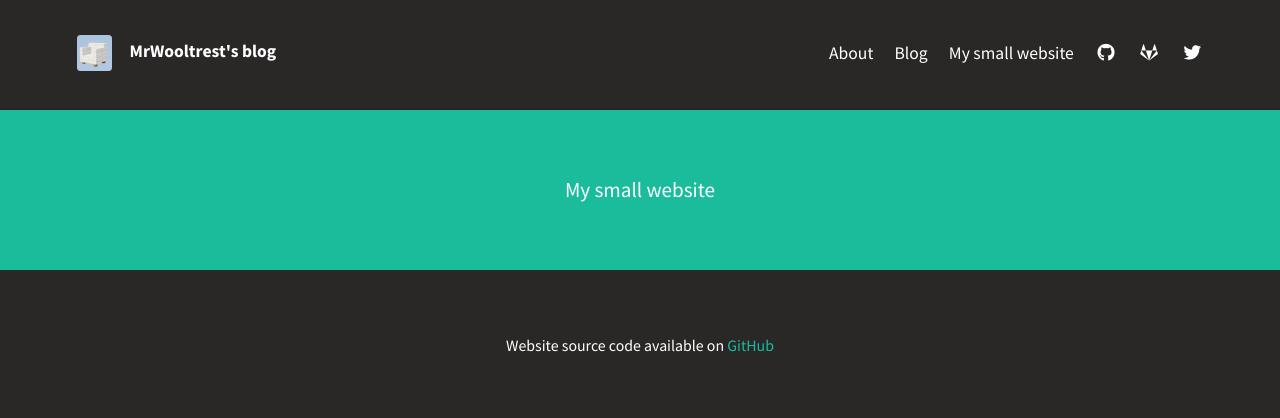
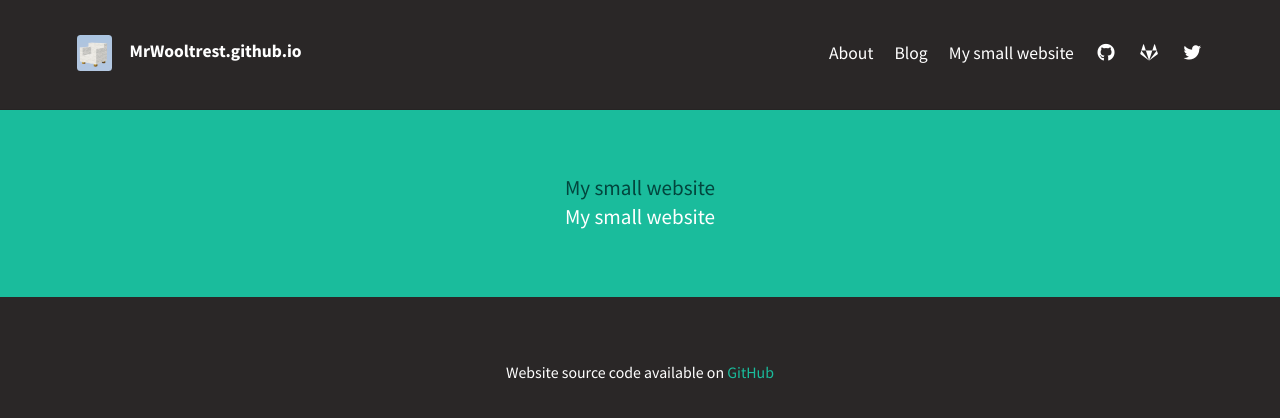
Before and after one commit to MrWooltrest/MrWooltrest.github.io-Jekyll, a Jekyll site: the page built from README.md, in a window 1280 px wide. Shown: the top 418 px of the page. Built offline with Jekyll 4.4.1, drawn with Linux system fonts in a browser that asks for light colours; nearby versions of some CDN libraries; our own code applies the rules of GitHub Pages for plain Markdown files.

Commit message:
Update _config.yml

```diff
--- a/_config.yml
+++ b/_config.yml
@@ -5,7 +5,7 @@ url: "https://MrWooltrest.github.io/"
 # THEME-SPECIFIC CONFIGURATION
 theme_settings:
   # Meta
-  title: MrWooltrest's blog
+  title: MrWooltrest.github.io
   avatar: assets/img/avatar.png
   favicon: assets/favicon.ico
   gravatar: # Email MD5 hash
@@ -13,6 +13,7 @@ theme_settings:
 
   # Header and footer text
   header_text: >
+     <a>My small website</a>
      <p>My small website</p>
   header_text_feature_image:
   footer_text: >
```
